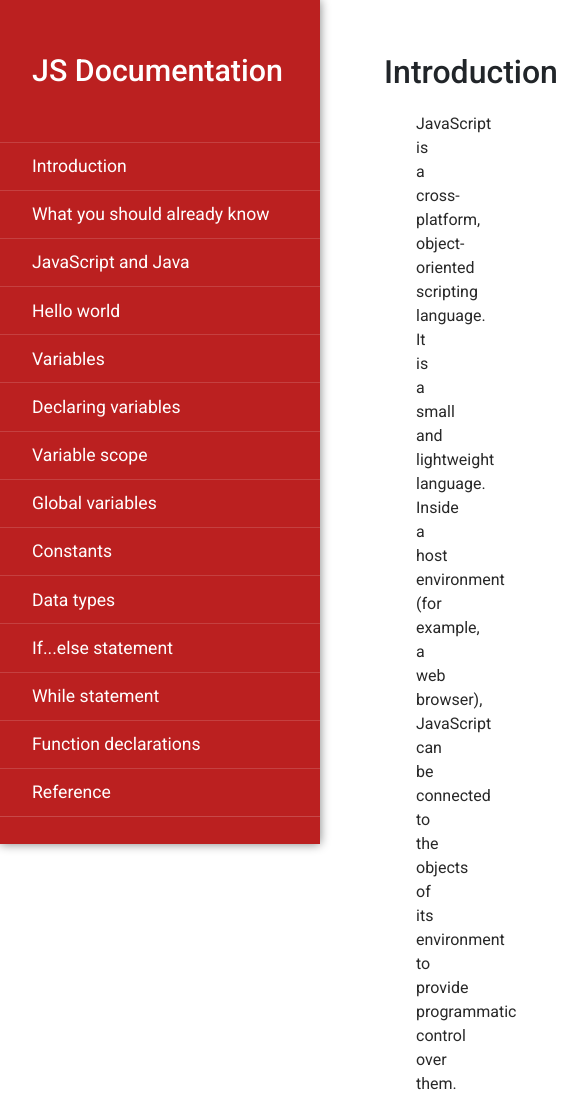
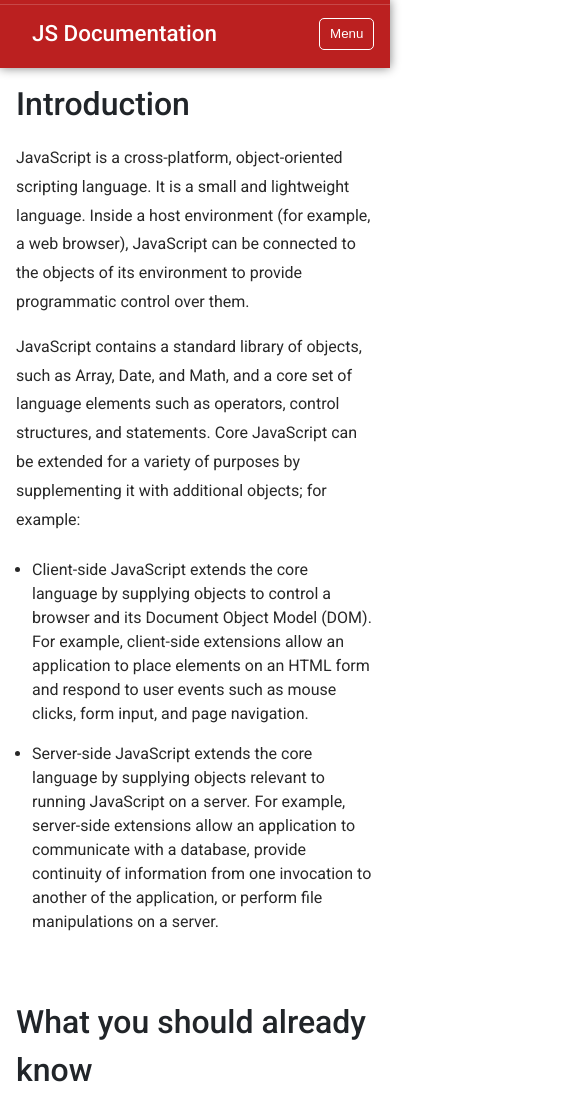
Before and after one commit to diegopacheco-dev/technical-documentation-page, a plain HTML site: page index.html in a window 390 px wide. Shown: the top 1097 px of the page, 585 px wide, since content can reach past the window. Drawn offline with Linux system fonts and the light colour scheme.

Commit message:
Estilos responsivos agregados

```diff
--- a/index.html
+++ b/index.html
@@ -10,39 +10,42 @@
   <body>
     <nav id="navbar">
       <header>JS Documentation</header>
-      <ul>
-        <a href="" class="nav-link">Introduction</a>
+      <ul id="navMenu">
+        <a href="#Introduction" class="nav-link">Introduction</a>
 
-        <a href="" class="nav-link">What you should already know</a>
+        <a href="#What_you_should_already_know" class="nav-link">What you should already know</a>
 
-        <a href="" class="nav-link">JavaScript and Java</a>
+        <a href="#JavaScript_&_Java" class="nav-link">JavaScript & Java</a>
 
-        <a href="" class="nav-link">Hello world</a>
+        <a href="#Hello_world" class="nav-link">Hello world</a>
 
-        <a href="" class="nav-link">Variables</a>
+        <a href="#Variables" class="nav-link">Variables</a>
 
-        <a href="" class="nav-link">Declaring variables</a>
+        <a href="#Declaring_variables" class="nav-link">Declaring variables</a>
 
-        <a href="" class="nav-link">Variable scope</a>
+        <a href="#Variable_scope" class="nav-link">Variable scope</a>
 
-        <a href="" class="nav-link">Global variables</a>
+        <a href="#Global_variables" class="nav-link">Global variables</a>
 
-        <a href="" class="nav-link">Constants</a>
+        <a href="#Constants" class="nav-link">Constants</a>
 
-        <a href="" class="nav-link">Data types</a>
+        <a href="#Data_types" class="nav-link">Data types</a>
 
-        <a href="" class="nav-link">If...else statement</a>
+        <a href="#If...else_statement" class="nav-link">If...else statement</a>
 
-        <a href="" class="nav-link">While statement</a>
+        <a href="#While_statement" class="nav-link">While statement</a>
 
-        <a href="" class="nav-link">Function declarations</a>
+        <a href="#Function_declarations" class="nav-link">Function declarations</a>
 
-        <a href="" class="nav-link">Reference</a>
+        <a href="#Reference" class="nav-link">Reference</a>
       </ul>
+
+          <button class="btn-menu" id="btnShowMenu">Menu</button>
+
     </nav>
 
     <main id="main-doc">
-      <section class="main-section" id="">
+      <section class="main-section" id="Introduction">
         <header>Introduction</header>
         <article>
           <p>
@@ -79,8 +82,8 @@
         </article>
       </section>
 
-      <section class="main-section" id="">
-        <header>What you should already knnow</header>
+      <section class="main-section" id="What_you_should_already_know">
+        <header>What you should already know</header>
         <article>
           <p>This guide assumes you have the following basic background:</p>
           <ul>
@@ -99,8 +102,8 @@
         </article>
       </section>
 
-      <section class="main-section" id="">
-        <header>JavaScript and Java</header>
+      <section class="main-section" id="JavaScript_&_Java">
+        <header>JavaScript & Java</header>
         <article>
           <p>
             JavaScript and Java are similar in some ways but fundamentally
@@ -133,7 +136,7 @@
         </article>
       </section>
 
-      <section class="main-section" id="">
+      <section class="main-section" id="Hello_world">
         <header>Hello world</header>
         <article>
           <p>
@@ -152,7 +155,7 @@
         </article>
       </section>
 
-      <section class="main-section" id="">
+      <section class="main-section" id="Variables">
         <header>Variables</header>
         <article>
           <p>
@@ -178,7 +181,7 @@
         </article>
       </section>
 
-      <section class="main-section" id="">
+      <section class="main-section" id="Declaring_variables">
         <header>Declaring variables</header>
         <article>
           <p>You can declare a variable in three ways:</p>
@@ -211,7 +214,7 @@
         </article>
       </section>
 
-      <section class="main-section" id="">
+      <section class="main-section" id="Variable_scope">
         <header>Variable scope</header>
         <article>
           <p>
@@ -245,7 +248,7 @@
         </article>
       </section>
 
-      <section class="main-section" id="">
+      <section class="main-section" id="Global_variables">
         <header>Global variables</header>
         <article>
           <p>
@@ -264,7 +267,7 @@
         </article>
       </section>
 
-      <section class="main-section" id="">
+      <section class="main-section" id="Constants">
         <header>Constants</header>
         <article>
           <p>
@@ -310,7 +313,7 @@
         </article>
       </section>
 
-      <section class="main-section" id="">
+      <section class="main-section" id="Data_types">
         <header>Data types</header>
         <article>
           <p>The latest ECMAScript standard defines seven data types:</p>
@@ -349,7 +352,7 @@
         </article>
       </section>
 
-      <section class="main-section" id="">
+      <section class="main-section" id="If...else_statement">
         <header>If...else statement</header>
         <article>
           <p>
@@ -409,7 +412,7 @@
         </article>
       </section>
 
-      <section class="main-section" id="">
+      <section class="main-section" id="While_statement">
         <header>While statement</header>
         <article>
           <p>
@@ -462,7 +465,7 @@
         </article>
       </section>
 
-      <section class="main-section" id="">
+      <section class="main-section" id="Function_declarations">
         <header>Function declarations</header>
         <article>
           <p>
@@ -509,7 +512,7 @@
         </article>
       </section>
 
-      <section class="main-section" id="">
+      <section class="main-section" id="Reference">
         <header>Reference</header>
         <article>
           <p>Reference</p>
@@ -525,5 +528,8 @@
         </article>
       </section>
     </main>
+
+    <script src="./main.js"></script>
+    <script src="https://cdn.freecodecamp.org/testable-projects-fcc/v1/bundle.js"></script>
   </body>
 </html>
--- /dev/null
+++ b/main.js
@@ -0,0 +1,26 @@
+const showMenu = (menuId, toggleId) => {
+    let menu = document.getElementById(menuId);
+    let toggle = document.getElementById(toggleId);
+
+    toggle.addEventListener('click', () => {
+        menu.classList.toggle('show-menu');
+        toggle.classList.toggle('btn-active');
+    } );
+}
+
+const linkActivateShowMenu = (menuId, linksClass, toggleId) => {
+    let links = Array.from(document.querySelectorAll(`.${linksClass}`));
+    let menu = document.getElementById(menuId);
+    let toggle = document.getElementById(toggleId);
+
+    links.forEach(link => {
+        link.addEventListener('click', () => {
+            menu.classList.toggle('show-menu');
+            toggle.classList.remove('btn-active');
+        })
+    })
+}
+
+showMenu('navMenu', 'btnShowMenu')
+
+linkActivateShowMenu('navMenu', 'nav-link', 'btnShowMenu');
--- a/styles.css
+++ b/styles.css
@@ -6,6 +6,10 @@
     box-sizing: border-box;
     line-height: 1.5;
 }
+html {
+    scroll-behavior: smooth;
+}
+
 body {
     font-family: 'Roboto', sans-serif;
 }
@@ -39,6 +43,19 @@ nav header {
 .nav-link:hover {
     text-decoration: underline 2px;
 }
+.btn-menu {
+    background: transparent;
+    color: white;
+    border: solid 1px white;
+    padding: 0.3rem 0.6rem;
+    border-radius: 5px;
+    display: none;
+    margin-right: 1rem;
+}
+.btn-active {
+    background-color: white;
+    color: #BB2020;
+}
 
 main {
     margin-left: 20rem;
@@ -61,6 +78,7 @@ main {
 p {
     padding: .5rem 0;
     color: rgb(40, 40, 40);
+    line-height: 1.8;
 }
 .main-section ul {
     padding: 0.5rem 0 0.5rem 4rem;
@@ -76,4 +94,67 @@ p {
     display: block;
     white-space: pre-line;
     line-height: 1.5rem;
+    border-radius: 4px;
 }
+
+@media screen and (max-width:1024px) {
+    main {
+        padding: 2rem 1rem;
+    }
+    .main-section article {
+        padding-left: 1rem;
+    }
+}
+
+@media screen and (max-width:920px) {
+    .btn-menu {
+        display: block;
+    }
+
+    nav {
+        width: 100%;
+        height: 68px;
+        top: 0;
+        display: flex;
+        justify-content: space-between;
+        align-items: center;
+        overflow: visible;
+    }
+
+    nav ul {
+        position: absolute;
+        top: -670px;
+        width: 100%;
+        background-color: #BB2020;
+        transition: all .3s ease-in-out;
+    }
+    .show-menu {
+        top: 100%;
+    }
+
+    main {
+        margin-left: 0;
+    }
+
+    .main-section header {
+        margin-top: 3rem;
+    }
+}
+
+@media screen and (max-width: 425px) {
+    nav header {
+        font-size: 1.4rem;
+    }
+    main {
+        padding: 2rem 1rem;
+    }
+    .main-section {
+        padding: 0;
+    }
+    .main-section article {
+        padding: 0;
+    }
+    .main-section ul {
+        padding: 0.5rem 0 0.5rem 1rem;
+    }
+}
```
